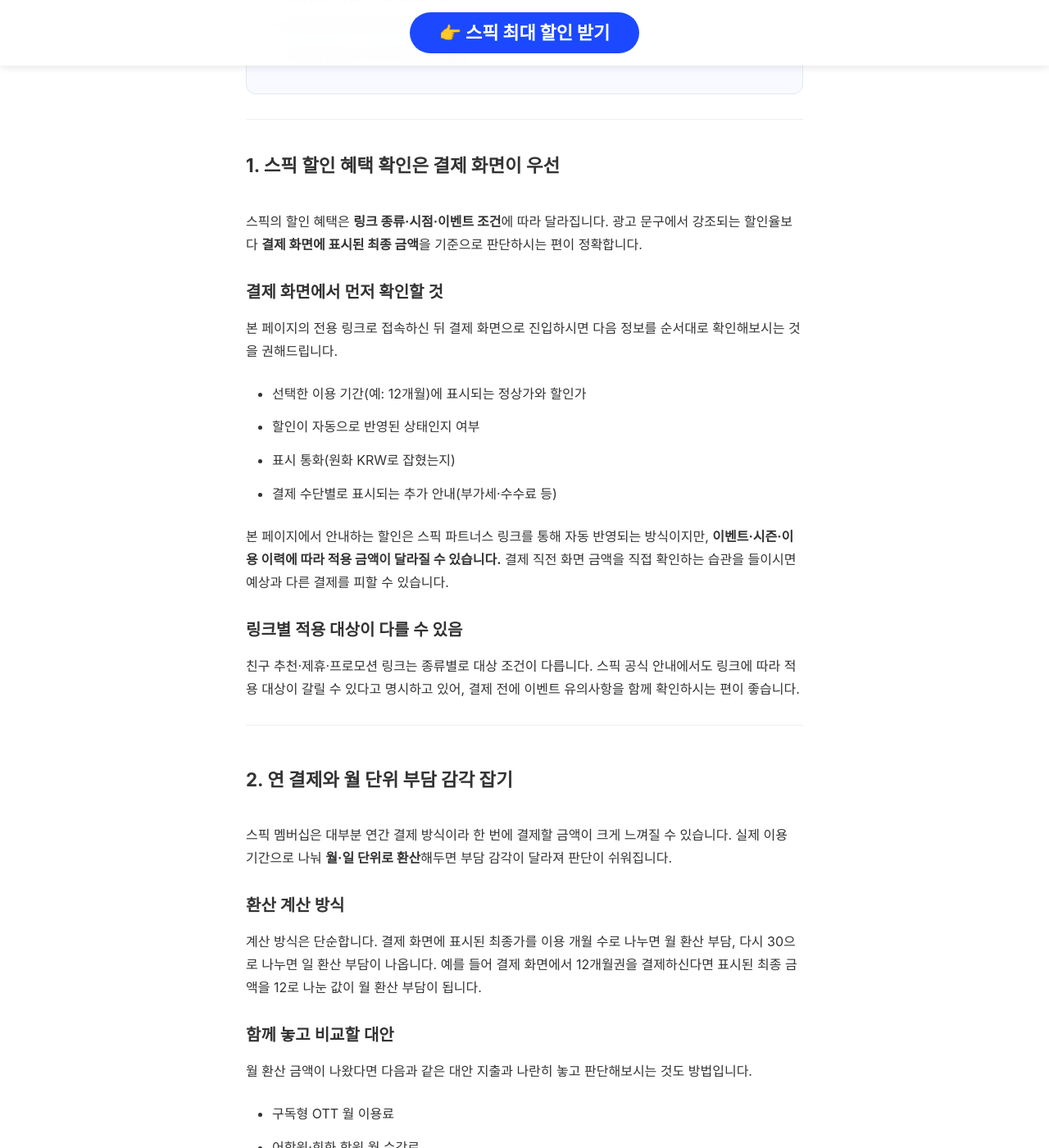
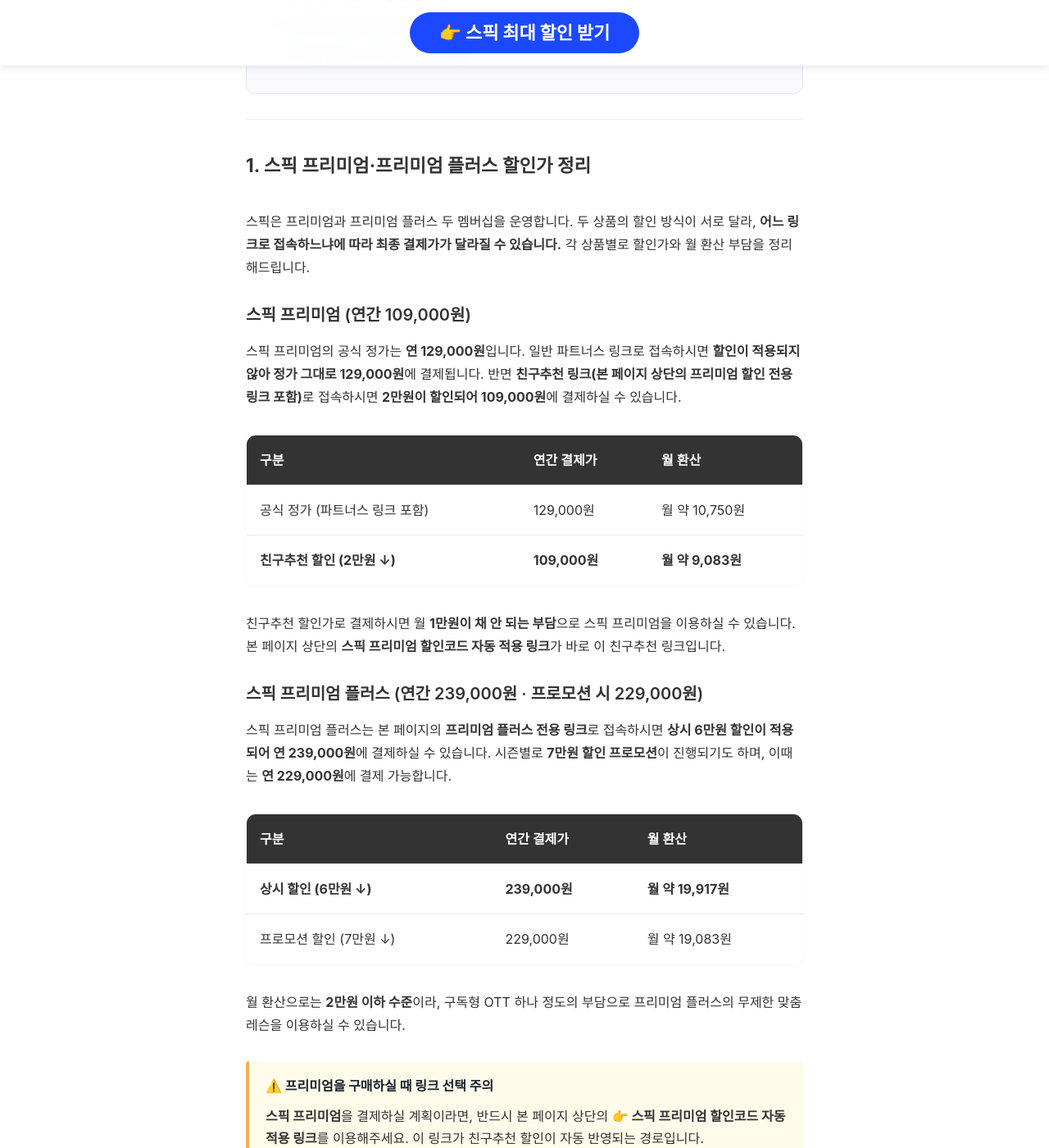
Before and after one commit to kjsjdw/speak_event_page, a Jekyll site: the page built from discount.md, in a window 1280 px wide and 1400 px high, scrolled down 1459 px. Shown: the whole window at 82% size. Built offline with Jekyll 4.4.1, drawn with Linux system fonts in a browser that asks for light colours; some web fonts are replaced; some of the changed text lies outside the part shown.

Commit message:
Add specific pricing + link-selection warning to /discount/
- 프리미엄 129,000원 (파트너스·정가) / 109,000원 (친구추천 링크·2만원 할인)
- 플러스 239,000원 (상시 6만원 할인) / 229,000원 (프로모션 7만원 할인)
- 월·일 환산 표 (프리미엄 월 9,083원 / 플러스 월 19,917원)
- ⚠️ 노란 강조 박스: 프리미엄 구매 시 반드시 프리미엄 전용 링크 이용
  플러스 링크에서 프리미엄 선택 시 할인 미적용(정가 129,000원) 안내
- 목차·섹션 제목 수정 (섹션 1·2 재구성)

```diff
--- a/discount.md
+++ b/discount.md
@@ -34,8 +34,8 @@ image: /content/images/discount.jpg
 <div class='toc-container' style="background-color: #f8faff; border: 1px solid #e2e8f0; border-radius: 12px; padding: 25px; margin: 30px 0;">
   <h2 class='toc-title' style="margin-top: 0; margin-bottom: 15px; font-size: 1.1rem; color: #1a202c; border: none; padding: 0;">📑 목차</h2>
   <ol style="line-height: 2.0; margin-bottom: 0; padding-left: 20px;">
-    <li><a href='#toc-1' style="color: #4a5568; text-decoration: none;">스픽 할인 혜택 확인은 결제 화면이 우선</a></li>
-    <li><a href='#toc-2' style="color: #4a5568; text-decoration: none;">연 결제와 월 단위 부담 감각 잡기</a></li>
+    <li><a href='#toc-1' style="color: #4a5568; text-decoration: none;">스픽 프리미엄·프리미엄 플러스 할인가 정리</a></li>
+    <li><a href='#toc-2' style="color: #4a5568; text-decoration: none;">월 환산 부담과 대안 지출 비교</a></li>
     <li><a href='#toc-3' style="color: #4a5568; text-decoration: none;">웹 결제와 앱 내 결제 비교 방법</a></li>
     <li><a href='#toc-4' style="color: #4a5568; text-decoration: none;">할부 결제 이용 시 확인할 점</a></li>
     <li><a href='#toc-5' style="color: #4a5568; text-decoration: none;">상황별로 확인해두면 좋은 사항</a></li>
@@ -46,46 +46,124 @@ image: /content/images/discount.jpg
 
 <hr style="border: 0; border-top: 1px solid #eee; margin: 20px 0;">
 
-<h2 id="toc-1" style="font-size: 1.4rem; font-weight: bold; padding-top: 100px; margin-top: -80px; padding-bottom: 20px;">1. 스픽 할인 혜택 확인은 결제 화면이 우선</h2>
+<h2 id="toc-1" style="font-size: 1.4rem; font-weight: bold; padding-top: 100px; margin-top: -80px; padding-bottom: 20px;">1. 스픽 프리미엄·프리미엄 플러스 할인가 정리</h2>
 
-<p>스픽의 할인 혜택은 <strong>링크 종류·시점·이벤트 조건</strong>에 따라 달라집니다. 광고 문구에서 강조되는 할인율보다 <strong>결제 화면에 표시된 최종 금액</strong>을 기준으로 판단하시는 편이 정확합니다.</p>
+<p>스픽은 프리미엄과 프리미엄 플러스 두 멤버십을 운영합니다. 두 상품의 할인 방식이 서로 달라, <strong>어느 링크로 접속하느냐에 따라 최종 결제가가 달라질 수 있습니다.</strong> 각 상품별로 할인가와 월 환산 부담을 정리해드립니다.</p>
 
-<h3 style="margin-top: 30px;">결제 화면에서 먼저 확인할 것</h3>
+<h3 style="margin-top: 30px;">스픽 프리미엄 (연간 109,000원)</h3>
 
-<p>본 페이지의 전용 링크로 접속하신 뒤 결제 화면으로 진입하시면 다음 정보를 순서대로 확인해보시는 것을 권해드립니다.</p>
+<p>스픽 프리미엄의 공식 정가는 <strong>연 129,000원</strong>입니다. 일반 파트너스 링크로 접속하시면 <strong>할인이 적용되지 않아 정가 그대로 129,000원</strong>에 결제됩니다. 반면 <strong>친구추천 링크(본 페이지 상단의 프리미엄 할인 전용 링크 포함)</strong>로 접속하시면 <strong>2만원이 할인되어 109,000원</strong>에 결제하실 수 있습니다.</p>
 
-<ul>
-  <li>선택한 이용 기간(예: 12개월)에 표시되는 정상가와 할인가</li>
-  <li>할인이 자동으로 반영된 상태인지 여부</li>
-  <li>표시 통화(원화 KRW로 잡혔는지)</li>
-  <li>결제 수단별로 표시되는 추가 안내(부가세·수수료 등)</li>
-</ul>
+<table>
+  <thead>
+    <tr>
+      <th>구분</th>
+      <th>연간 결제가</th>
+      <th>월 환산</th>
+    </tr>
+  </thead>
+  <tbody>
+    <tr>
+      <td>공식 정가 (파트너스 링크 포함)</td>
+      <td>129,000원</td>
+      <td>월 약 10,750원</td>
+    </tr>
+    <tr>
+      <td><strong>친구추천 할인 (2만원 ↓)</strong></td>
+      <td><strong>109,000원</strong></td>
+      <td><strong>월 약 9,083원</strong></td>
+    </tr>
+  </tbody>
+</table>
 
-<p>본 페이지에서 안내하는 할인은 스픽 파트너스 링크를 통해 자동 반영되는 방식이지만, <strong>이벤트·시즌·이용 이력에 따라 적용 금액이 달라질 수 있습니다.</strong> 결제 직전 화면 금액을 직접 확인하는 습관을 들이시면 예상과 다른 결제를 피할 수 있습니다.</p>
+<p>친구추천 할인가로 결제하시면 월 <strong>1만원이 채 안 되는 부담</strong>으로 스픽 프리미엄을 이용하실 수 있습니다. 본 페이지 상단의 <strong>스픽 프리미엄 할인코드 자동 적용 링크</strong>가 바로 이 친구추천 링크입니다.</p>
 
-<h3 style="margin-top: 30px;">링크별 적용 대상이 다를 수 있음</h3>
+<h3 style="margin-top: 30px;">스픽 프리미엄 플러스 (연간 239,000원 · 프로모션 시 229,000원)</h3>
 
-<p>친구 추천·제휴·프로모션 링크는 종류별로 대상 조건이 다릅니다. 스픽 공식 안내에서도 링크에 따라 적용 대상이 갈릴 수 있다고 명시하고 있어, 결제 전에 이벤트 유의사항을 함께 확인하시는 편이 좋습니다.</p>
+<p>스픽 프리미엄 플러스는 본 페이지의 <strong>프리미엄 플러스 전용 링크</strong>로 접속하시면 <strong>상시 6만원 할인이 적용되어 연 239,000원</strong>에 결제하실 수 있습니다. 시즌별로 <strong>7만원 할인 프로모션</strong>이 진행되기도 하며, 이때는 <strong>연 229,000원</strong>에 결제 가능합니다.</p>
+
+<table>
+  <thead>
+    <tr>
+      <th>구분</th>
+      <th>연간 결제가</th>
+      <th>월 환산</th>
+    </tr>
+  </thead>
+  <tbody>
+    <tr>
+      <td><strong>상시 할인 (6만원 ↓)</strong></td>
+      <td><strong>239,000원</strong></td>
+      <td><strong>월 약 19,917원</strong></td>
+    </tr>
+    <tr>
+      <td>프로모션 할인 (7만원 ↓)</td>
+      <td>229,000원</td>
+      <td>월 약 19,083원</td>
+    </tr>
+  </tbody>
+</table>
+
+<p>월 환산으로는 <strong>2만원 이하 수준</strong>이라, 구독형 OTT 하나 정도의 부담으로 프리미엄 플러스의 무제한 맞춤 레슨을 이용하실 수 있습니다.</p>
+
+<div style="background-color: #fffbea; border-left: 4px solid #f6ad55; padding: 16px 20px; margin: 30px 0; border-radius: 4px;">
+  <p style="margin: 0 0 10px 0; font-weight: bold; color: #1a202c;">⚠️ 프리미엄을 구매하실 때 링크 선택 주의</p>
+  <p style="margin: 0 0 10px 0; line-height: 1.7;"><strong>스픽 프리미엄</strong>을 결제하실 계획이라면, 반드시 본 페이지 상단의 <strong>👉 스픽 프리미엄 할인코드 자동 적용 링크</strong>를 이용해주세요. 이 링크가 친구추천 할인이 자동 반영되는 경로입니다.</p>
+  <p style="margin: 0; line-height: 1.7;">스픽 <strong>프리미엄 플러스 링크</strong>에서도 결제 화면에서 프리미엄 상품을 선택하실 수는 있습니다. 하지만 이 경로로 프리미엄을 구매하시면 <strong>친구추천 할인이 적용되지 않아 정가 129,000원</strong>으로 결제됩니다. 프리미엄의 2만원 할인은 <strong>프리미엄 전용 링크로 접속하셨을 때만</strong> 자동으로 반영됩니다.</p>
+</div>
+
+<h3 style="margin-top: 30px;">결제 화면에서 최종 금액 확인</h3>
+
+<p>링크로 접속하신 뒤 결제 화면에서 표시되는 최종 금액이 위 표와 일치하는지 확인해주세요. 이벤트·시즌·이용 이력에 따라 표시 금액이 달라질 수 있으므로, 결제 직전 화면 금액을 한 번 더 확인하시는 습관을 들이시면 예상과 다른 결제를 피할 수 있습니다.</p>
 
 <hr style="border: 0; border-top: 1px solid #eee; margin: 30px 0;">
 
-<h2 id="toc-2" style="font-size: 1.4rem; font-weight: bold; padding-top: 100px; margin-top: -80px; padding-bottom: 20px;">2. 연 결제와 월 단위 부담 감각 잡기</h2>
+<h2 id="toc-2" style="font-size: 1.4rem; font-weight: bold; padding-top: 100px; margin-top: -80px; padding-bottom: 20px;">2. 월 환산 부담과 대안 지출 비교</h2>
 
-<p>스픽 멤버십은 대부분 연간 결제 방식이라 한 번에 결제할 금액이 크게 느껴질 수 있습니다. 실제 이용 기간으로 나눠 <strong>월·일 단위로 환산</strong>해두면 부담 감각이 달라져 판단이 쉬워집니다.</p>
+<p>연간 결제 금액은 한 번에 결제할 때 부담이 커 보이지만, 이용 기간으로 나눠 월 환산해두면 실제 지출 감각이 달라집니다. 스픽 프리미엄과 프리미엄 플러스의 월 환산 부담을 다른 일상 지출과 나란히 놓고 판단해보세요.</p>
 
-<h3 style="margin-top: 30px;">환산 계산 방식</h3>
+<h3 style="margin-top: 30px;">월 환산 부담 요약</h3>
 
-<p>계산 방식은 단순합니다. 결제 화면에 표시된 최종가를 이용 개월 수로 나누면 월 환산 부담, 다시 30으로 나누면 일 환산 부담이 나옵니다. 예를 들어 결제 화면에서 12개월권을 결제하신다면 표시된 최종 금액을 12로 나눈 값이 월 환산 부담이 됩니다.</p>
+<table>
+  <thead>
+    <tr>
+      <th>멤버십</th>
+      <th>연 결제가</th>
+      <th>월 환산</th>
+      <th>일 환산</th>
+    </tr>
+  </thead>
+  <tbody>
+    <tr>
+      <td>프리미엄 (친구추천 할인)</td>
+      <td>109,000원</td>
+      <td>월 약 9,083원</td>
+      <td>일 약 300원</td>
+    </tr>
+    <tr>
+      <td>프리미엄 플러스 (상시 6만원 할인)</td>
+      <td>239,000원</td>
+      <td>월 약 19,917원</td>
+      <td>일 약 655원</td>
+    </tr>
+    <tr>
+      <td>프리미엄 플러스 (프로모션 7만원 할인)</td>
+      <td>229,000원</td>
+      <td>월 약 19,083원</td>
+      <td>일 약 628원</td>
+    </tr>
+  </tbody>
+</table>
 
-<h3 style="margin-top: 30px;">함께 놓고 비교할 대안</h3>
+<h3 style="margin-top: 30px;">함께 놓고 비교할 대안 지출</h3>
 
 <p>월 환산 금액이 나왔다면 다음과 같은 대안 지출과 나란히 놓고 판단해보시는 것도 방법입니다.</p>
 
 <ul>
-  <li>구독형 OTT 월 이용료</li>
-  <li>어학원·회화 학원 월 수강료</li>
-  <li>일반 회화 튜터 시간당 비용</li>
-  <li>영어 도서·유료 콘텐츠 월 지출</li>
+  <li><strong>카페 아메리카노</strong> 월 3~4잔 값 (프리미엄 월 9,083원)</li>
+  <li><strong>구독형 OTT</strong> 한 개 정도 이용료 (프리미엄 플러스 월 19,917원)</li>
+  <li>어학원·회화 학원 월 수강료(20~40만원대)와 비교하면 훨씬 낮은 편</li>
+  <li>일반 회화 튜터 1회 세션 비용에도 못 미치는 월 부담</li>
 </ul>
 
 <p>본인이 스픽을 하루 몇 분 사용할 계획인지, 지속할 자신이 있는지까지 함께 고려하시면 결제 결정이 더 명확해집니다.</p>
```
